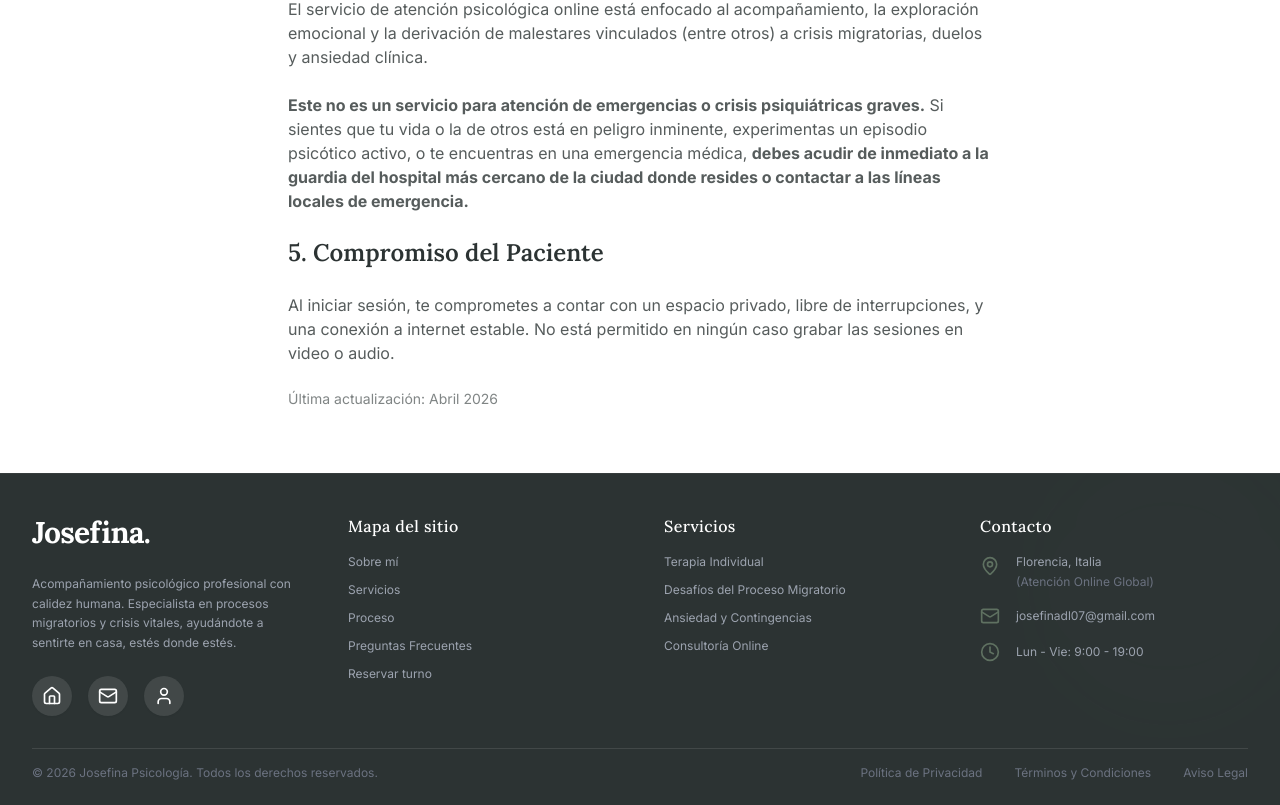
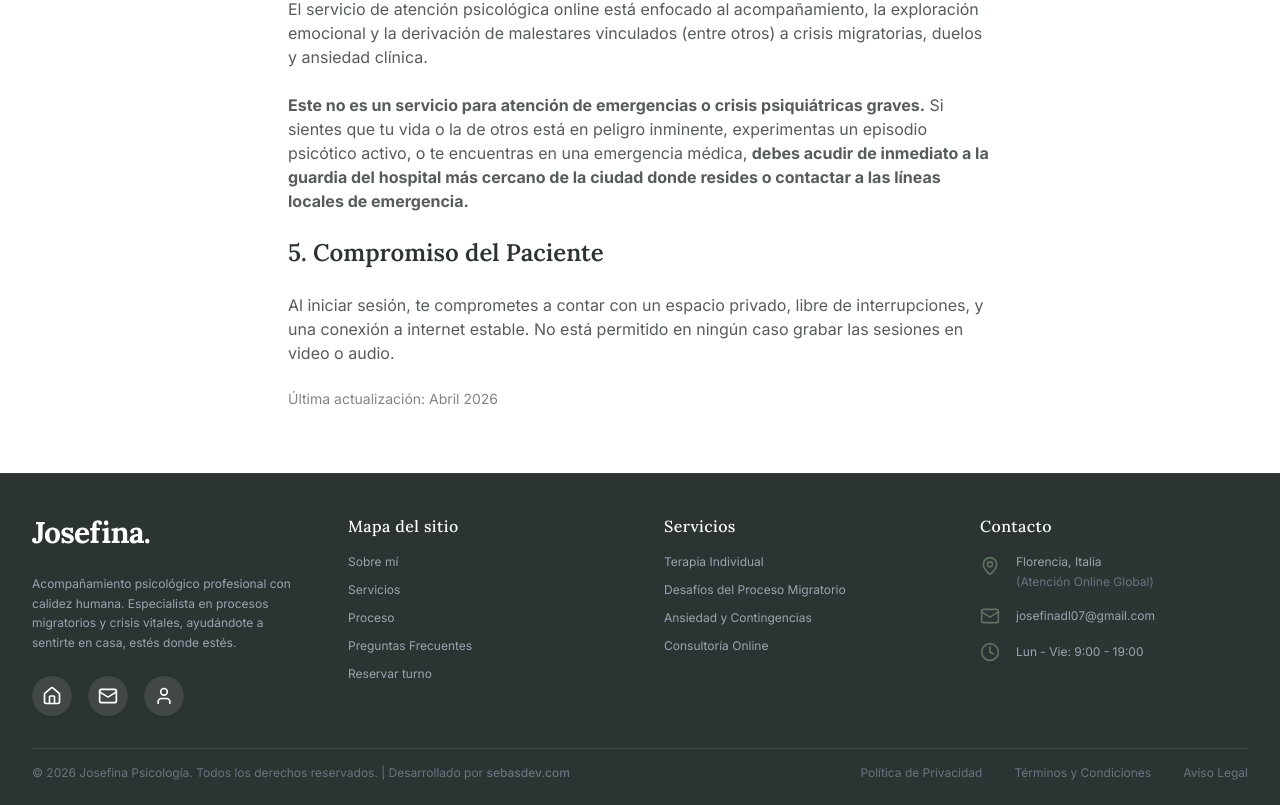
Before and after one commit to Coriannder/jocha-web, a Next.js app: page /legal/terminos in a window 1280 px wide. Shown: the part 1027-1832 px from the top of the page. Built offline with nearby package versions, Linux system fonts and the light colour scheme.

Commit message:
feat: añadido link al portfolio del desarrollador

```diff
--- a/src/components/landing/Footer.tsx
+++ b/src/components/landing/Footer.tsx
@@ -148,7 +148,15 @@ export default function Footer() {
 
                 <div className="border-t border-white/10 pt-4 flex flex-col md:flex-row justify-between items-center gap-4">
                     <p className="text-xs text-gray-500">
-                        © 2026 Josefina Psicología. Todos los derechos reservados.
+                        © 2026 Josefina Psicología. Todos los derechos reservados. | Desarrollado por{" "}
+                        <a
+                            href="https://sebasdev.com/"
+                            target="_blank"
+                            rel="noopener noreferrer"
+                            className="hover:text-primary-light transition-colors font-medium"
+                        >
+                            sebasdev.com
+                        </a>
                     </p>
                     <div className="flex gap-8 text-xs text-gray-500">
                         <Link href="/legal/privacidad" className="hover:text-white transition-colors">
```
